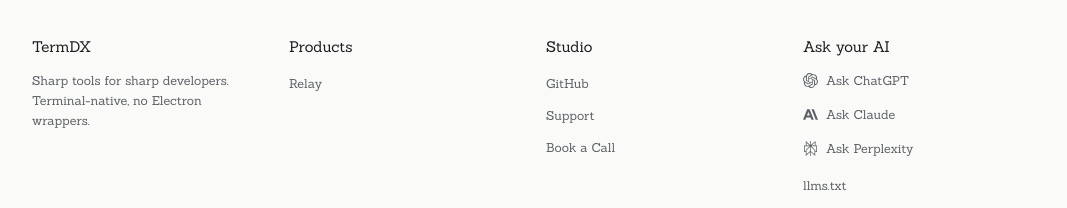
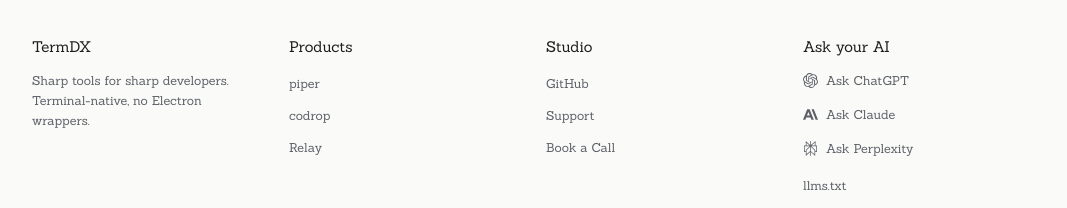
Before and after one commit to termdx/landing, a Next.js app: page /Relay in a window 1280 px wide. Shown: the part 4690-4898 px from the top of the page, without its empty margins (106-1173 px from the left). Built offline with nearby package versions, Linux system fonts and the light colour scheme.

Commit message:
Meta: drop em dashes, list full catalog in every footer

```diff
--- a/src/app/layout.tsx
+++ b/src/app/layout.tsx
@@ -32,7 +32,7 @@
   // `template` lets product pages pass a plain string title and still get
   // the studio suffix — see productMetadata in lib/products.tsx.
   title: {
-    default: "TermDX — Sharp tools for sharp developers",
+    default: "TermDX: Sharp tools for sharp developers",
     template: "%s | TermDX",
   },
   description:
@@ -80,7 +80,7 @@
     },
   },
   openGraph: {
-    title: "TermDX — Sharp tools for sharp developers",
+    title: "TermDX: Sharp tools for sharp developers",
     description:
       "Terminal-native developer tools. No Electron wrappers, no context switching, no leaving the command line.",
     url: "https://termdx.studio",
@@ -92,13 +92,13 @@
         url: "/opengraph-image.png",
         width: 1200,
         height: 630,
-        alt: "termdx.studio — the TermDX wordmark on the studio blue",
+        alt: "termdx.studio, the TermDX wordmark on the studio blue",
       },
     ],
   },
   twitter: {
     card: "summary_large_image",
-    title: "TermDX — Sharp tools for sharp developers",
+    title: "TermDX: Sharp tools for sharp developers",
     description:
       "Terminal-native developer tools. No Electron wrappers, no context switching, no leaving the command line.",
     images: [
@@ -106,7 +106,7 @@
         url: "/opengraph-image.png",
         width: 1200,
         height: 630,
-        alt: "termdx.studio — the TermDX wordmark on the studio blue",
+        alt: "termdx.studio, the TermDX wordmark on the studio blue",
       },
     ],
   },
@@ -189,7 +189,7 @@
         <link
           rel="alternate"
           type="text/plain"
-          title="TermDX — plain-text site summary for LLMs"
+          title="TermDX plain-text site summary for LLMs"
           href="/llms.txt"
         />
         <script
--- a/src/app/manifest.ts
+++ b/src/app/manifest.ts
@@ -2,7 +2,7 @@
 
 export default function manifest(): MetadataRoute.Manifest {
   return {
-    name: "TermDX — Sharp tools for sharp developers",
+    name: "TermDX: Sharp tools for sharp developers",
     short_name: "TermDX",
     description:
       "Terminal-native developer tools. No Electron wrappers, no context switching, no leaving the command line.",
--- a/src/components/Footer.tsx
+++ b/src/components/Footer.tsx
@@ -17,17 +17,13 @@
 
 type Props = {
   /**
-   * Set on a product page. That product keeps its own entry; the rest are
-   * dropped, so the footer never hands a reader a route to a competing
-   * product from inside one. The Ask-AI prompt also narrows to this product.
+   * Set on a product page. Narrows the Ask-AI prompt to that product — the
+   * catalog below always lists everything, wherever the footer renders.
    */
   currentSlug?: string;
 };
 
 export default function Footer({ currentSlug }: Props) {
-  const shown = currentSlug
-    ? products.filter((product) => product.slug === currentSlug)
-    : products;
   // Prefilled assistant links: each opens with the question already asked,
   // grounded on this page's own canonical URL, so the answer cites us.
   const ask = askLinks(askPromptFor(currentSlug));
@@ -45,13 +41,13 @@
             </p>
           </div>
 
-          {/* The catalog is the most useful thing a footer can surface — the
-              old termdx.studio link just pointed at the page you were on.
-              Driven off `products` so a new one appears here for free. */}
+          {/* The catalog is the most useful thing a footer can surface — every
+              product, on every page, driven off `products` so a new one
+              appears here for free. */}
           <nav aria-label="Products">
             <p className={HEADING}>Products</p>
             <ul className="m-0 flex list-none flex-col gap-2 p-0">
-              {shown.map((product) => (
+              {products.map((product) => (
                 <li key={product.slug} className="m-0 p-0">
                   <Link
                     href={`/${product.slug}`}
--- a/src/components/Hero.tsx
+++ b/src/components/Hero.tsx
@@ -23,7 +23,7 @@
           page would otherwise ship without an h1. Screen-reader and crawler
           only — sighted readers get the banner. */}
       <h1 className="sr-only">
-        TermDX — Sharp tools for sharp developers
+        TermDX: Sharp tools for sharp developers
       </h1>
       <Reveal immediate>
         <pre
--- a/src/lib/products.tsx
+++ b/src/lib/products.tsx
@@ -562,8 +562,8 @@
 
 export function productMetadata(product: Product): Metadata {
   // Plain string on purpose: the root layout's title.template appends
-  // "| TermDX", so the final <title> reads "piper — … | TermDX".
-  const title = `${product.name} — ${product.tagline}`;
+  // "| TermDX", so the final <title> reads "piper: … | TermDX".
+  const title = `${product.name}: ${product.tagline}`;
   const description = product.seoDescription ?? product.summary;
 
   return {
```
Also changed, not shown: src/app/Relay/opengraph-image.alt.txt, src/app/codrop/opengraph-image.alt.txt, src/app/opengraph-image.alt.txt, src/app/piper/opengraph-image.alt.txt.
